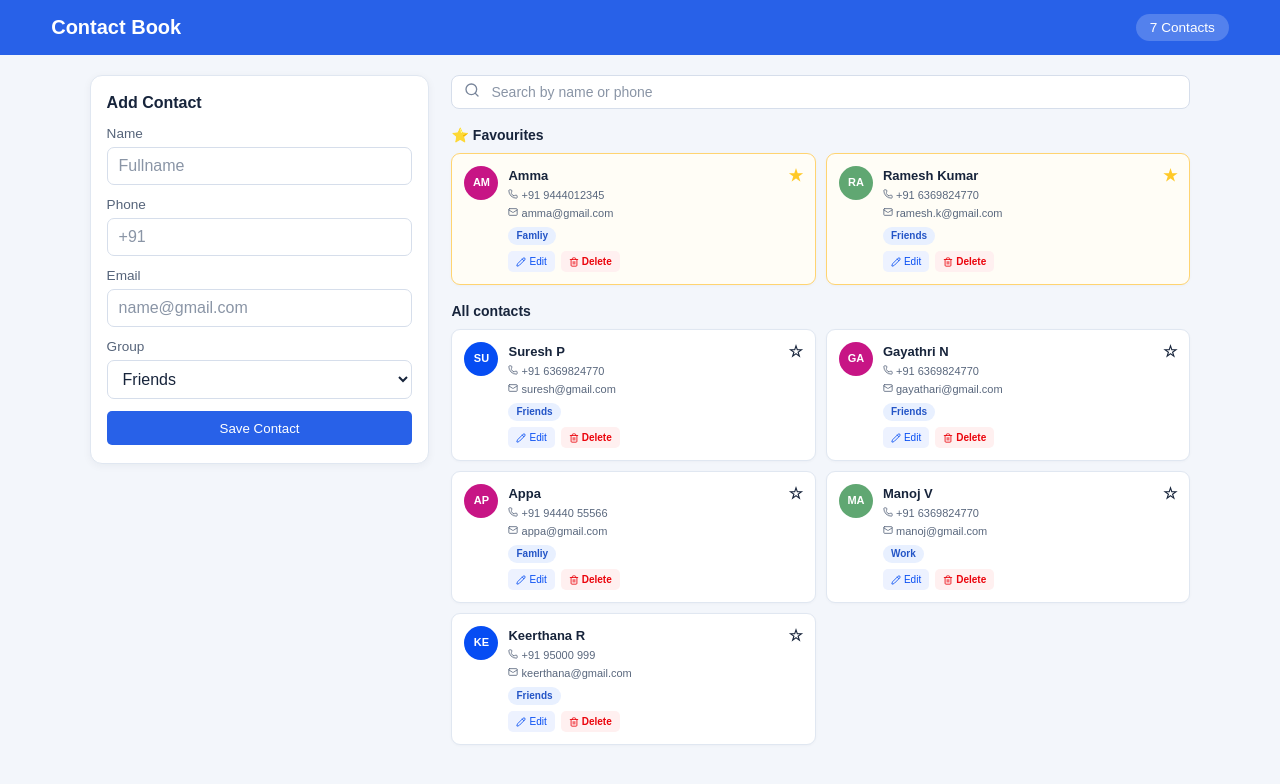
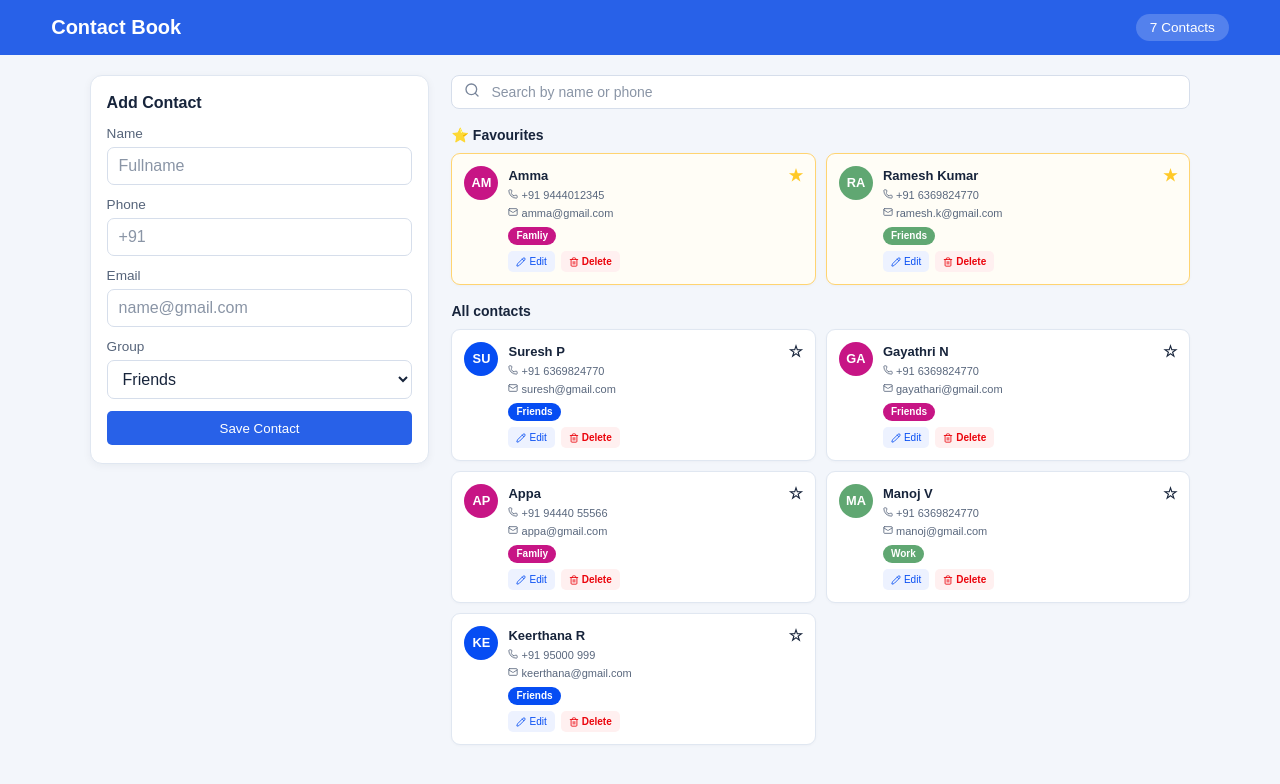
Before and after one commit to surya-jsdev/Contact_app, a React app in the folder Frontend/: page / in a window 1280 px wide. Shown: the top 784 px of the page. Built offline with nearby package versions, Linux system fonts and the light colour scheme; the HTML template or start-up script is replaced by a standard one.

Commit message:
Background Color Added

```diff
--- a/Frontend/package.json
+++ b/Frontend/package.json
@@ -24,5 +24,8 @@
     "eslint-plugin-react-refresh": "^0.5.7",
     "globals": "^17.13.0",
     "vite": "^8.3.5"
+  },
+  "overrides": {
+    "minimatch": "^11.0.1"
   }
 }
--- a/Frontend/src/App.jsx
+++ b/Frontend/src/App.jsx
@@ -1,4 +1,4 @@
-import React from 'react'
+
 import Header from './Components/Header'
 import ContactForm from './Components/ContactForm'
 import Cards from './Components/Cards'
--- a/Frontend/src/Components/Cards.jsx
+++ b/Frontend/src/Components/Cards.jsx
@@ -1,5 +1,5 @@
-import React from 'react'
-import { Search, PhoneIcon, Mail, Star, Pencil, Trash } from 'lucide-react';
+
+import { Search, PhoneIcon, Mail,Pencil, Trash } from 'lucide-react';
 
 function ContactCard({ item, favorite = false }) {
     return (
@@ -11,7 +11,7 @@ function ContactCard({ item, favorite = false }) {
                 <h2>{item.name}</h2>
                 <p><PhoneIcon size={10} /> {item.Phone}</p>
                 <p><Mail size={10} /> {item.Email}</p>
-                <p>{item.Group}</p>
+                <p className="group" style ={{backgroundColor:item.color,color:'white'}}>{item.Group}</p>
                 <div>
                     <button><Pencil size={10} /> Edit</button>
                     <button><Trash size={10} /> Delete</button>
--- a/Frontend/src/data/db.json
+++ b/Frontend/src/data/db.json
@@ -28,7 +28,8 @@
       "name": "Gayathri N",
       "Phone": "+91 6369824770",
       "Email": "gayathari@gmail.com",
-      "Group": "Friends"
+      "Group": "Friends",
+      "color": "#c71585"
    },
    {
       "id": 5,
--- a/Frontend/src/index.css
+++ b/Frontend/src/index.css
@@ -265,10 +265,13 @@ body {
   background-color: mediumvioletred;
   border-radius: 50%;
 }
-
+.group{
+  background-color:mediumvioletred;
+  color:white;
+}
 .avatar p {
   color: white;
-  font-size: 0.6875rem;
+  font-size: 0.8rem;
 }
 
 @media (max-width: 700px) {
```
Also changed, not shown: 1 other file (tests, documents, lock files or other folders).
